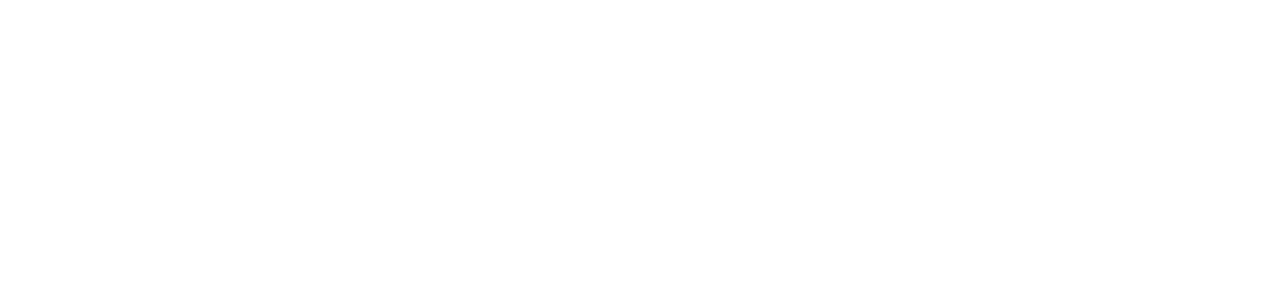
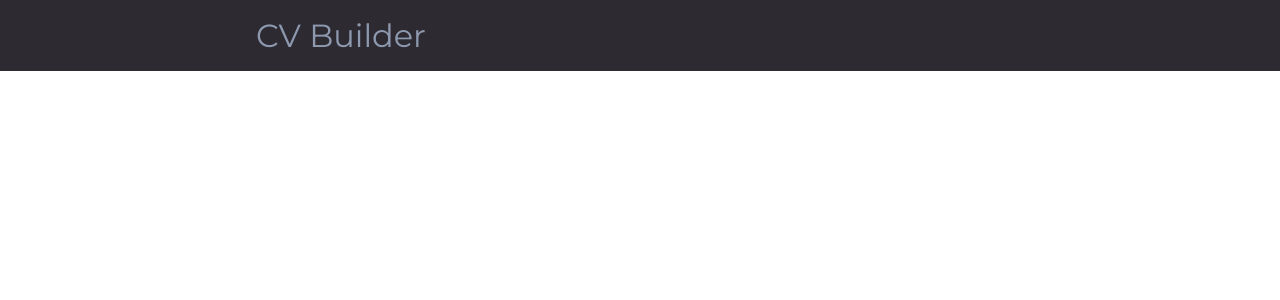
Before and after one commit to MickFrog/cv-creator, a React (Create React App) app: page / in a window 1280 px wide. Shown: the top 300 px of the page. Built offline with nearby package versions, Linux system fonts and the light colour scheme; the HTML template or start-up script is replaced by a standard one.

Commit message:
add page header

```diff
--- a/src/App.js
+++ b/src/App.js
@@ -1,4 +1,6 @@
 import React, { Component } from "react";
+import './App.css';
+import PageHeader from './components/PageHeader'
 
 class App extends Component {
   // eslint-disable-next-line no-useless-constructor
@@ -10,7 +12,7 @@
   render() {
     return(
       <div>
-
+        <PageHeader />
       </div>
     );
   }
--- /dev/null
+++ b/src/components/PageHeader.css
@@ -0,0 +1,10 @@
+.myHeader {
+    display: flex;
+    flex-flow: column wrap;
+    background-color: #2D2A32;
+    color: #8D99AE;
+
+    font-size: 2rem;
+    padding: 1rem 0;
+    padding-left: 20%
+}
--- /dev/null
+++ b/src/components/PageHeader.js
@@ -0,0 +1,18 @@
+import React, { Component } from 'react';
+import './PageHeader.css';
+
+class PageHeader extends Component {
+    // eslint-disable-next-line no-useless-constructor
+    constructor() {
+        super();
+
+    }
+
+    render() {
+        return(
+            <div className='myHeader'>CV Builder</div>
+        );
+    }
+}
+
+export default PageHeader;
--- a/src/index.css
+++ b/src/index.css
@@ -1,13 +1,17 @@
+@import url('https://fonts.googleapis.com/css2?family=Montserrat&display=swap');
+
 body {
   margin: 0;
-  font-family: -apple-system, BlinkMacSystemFont, 'Segoe UI', 'Roboto', 'Oxygen',
+  font-family: 'Montserrat', -apple-system, BlinkMacSystemFont, 'Segoe UI', 'Roboto', 'Oxygen',
     'Ubuntu', 'Cantarell', 'Fira Sans', 'Droid Sans', 'Helvetica Neue',
     sans-serif;
   -webkit-font-smoothing: antialiased;
   -moz-osx-font-smoothing: grayscale;
 }
 
-code {
-  font-family: source-code-pro, Menlo, Monaco, Consolas, 'Courier New',
-    monospace;
-}
+/* my colors
+black - #141414
+ashy black - #2D2A32
+light blue - #9AC4F8
+gray - #6B6D76
+*/
```
Also changed, not shown: src/components/UserInfo.js (added).
